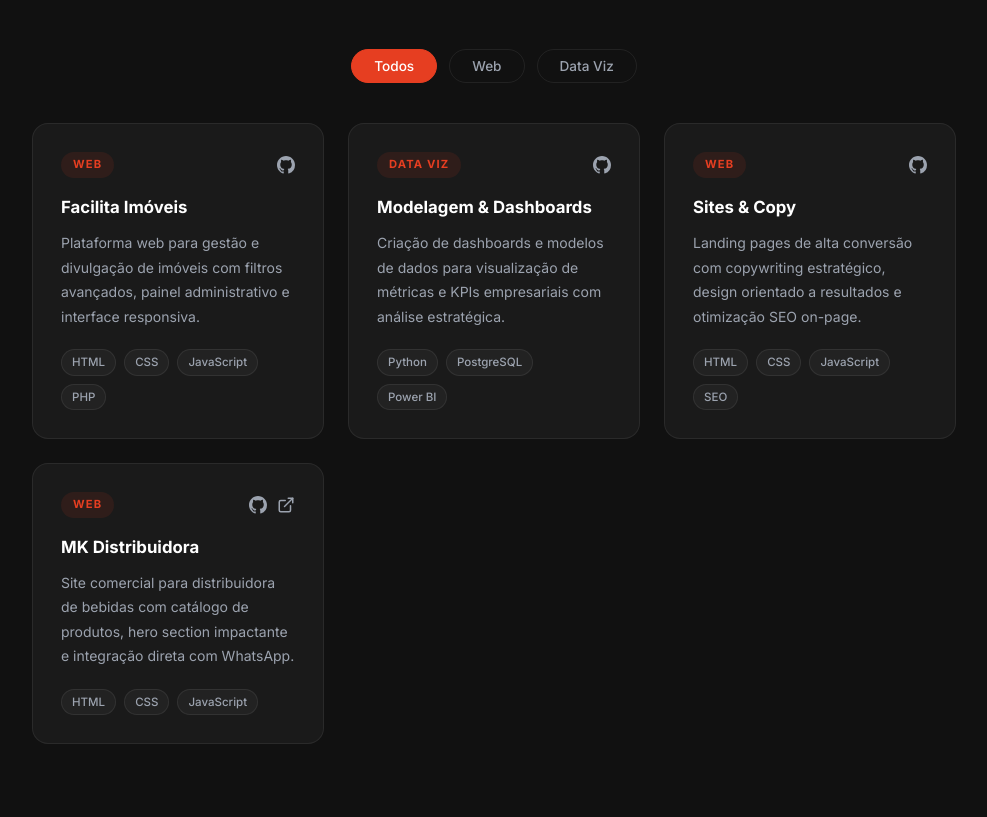
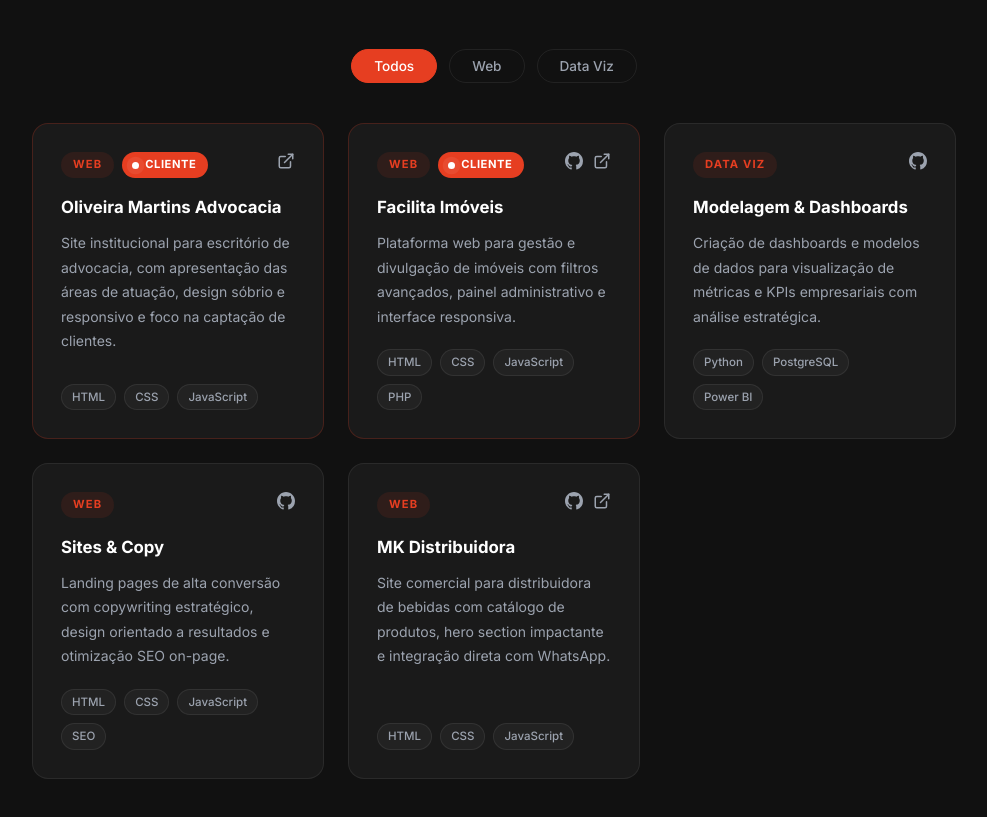
Before and after one commit to phpablo/meu-portfolio, a plain HTML site: page index.html in a window 1280 px wide. Shown: the part 2714-3531 px from the top of the page, without its empty margins (276-1263 px from the left). Drawn offline with Linux system fonts and the light colour scheme.

Commit message:
:sparkles: feat(projetos): add live client projects and redesign cards
- add Oliveira Martins Advocacia card as featured live client project
- add facilita.vc live link to Facilita Imóveis card
- unify all 5 cards on badges + links-group header structure
- add "Cliente" status badge with pulse dot and live-card accent

A seção de projetos passou a destacar trabalhos de cliente em produção:
o card mais recente (Oliveira Martins) abre a grid e o selo "Cliente"
com indicador pulsante sinaliza projetos no ar, dando prova social mais
forte ao portfólio. A estrutura de header foi padronizada entre os cards
para alinhamento visual consistente.

```diff
--- a/assets/css/style.css
+++ b/assets/css/style.css
@@ -650,9 +650,17 @@ strong { font-weight: 700; }
 
 .project-card__header {
   display: flex;
+  align-items: flex-start;
+  justify-content: space-between;
+  gap: 12px;
+  margin-bottom: 16px;
+}
+
+.project-card__badges {
+  display: flex;
+  flex-wrap: wrap;
   align-items: center;
-  justify-content: space-between;
-  margin-bottom: 16px;
+  gap: 8px;
 }
 
 .project-card__badge {
@@ -664,6 +672,49 @@ strong { font-weight: 700; }
   background: rgba(230, 62, 33, 0.1);
   padding: 4px 12px;
   border-radius: 50px;
+}
+
+/* "Cliente / Em produção" highlight badge */
+.project-card__status {
+  display: inline-flex;
+  align-items: center;
+  gap: 6px;
+  font-size: 0.7rem;
+  font-weight: 700;
+  letter-spacing: 0.05em;
+  text-transform: uppercase;
+  color: var(--c-text);
+  background: var(--c-accent);
+  padding: 4px 12px 4px 10px;
+  border-radius: 50px;
+}
+
+.project-card__status-dot {
+  width: 7px;
+  height: 7px;
+  border-radius: 50%;
+  background: #fff;
+  box-shadow: 0 0 0 0 rgba(255, 255, 255, 0.6);
+  animation: status-pulse 2s ease-out infinite;
+}
+
+@keyframes status-pulse {
+  0%   { box-shadow: 0 0 0 0 rgba(255, 255, 255, 0.55); }
+  70%  { box-shadow: 0 0 0 6px rgba(255, 255, 255, 0); }
+  100% { box-shadow: 0 0 0 0 rgba(255, 255, 255, 0); }
+}
+
+@media (prefers-reduced-motion: reduce) {
+  .project-card__status-dot { animation: none; }
+}
+
+/* Subtle accent emphasis for live client projects */
+.project-card--live {
+  border-color: rgba(230, 62, 33, 0.22);
+}
+
+.project-card--live:hover {
+  border-color: var(--c-accent);
 }
 
 .project-card__links-group {
@@ -934,6 +985,8 @@ strong { font-weight: 700; }
 .projects__grid   .reveal:nth-child(4),
 .skills__grid     .reveal:nth-child(4) { transition-delay: 0.3s; }
 
+.projects__grid   .reveal:nth-child(5) { transition-delay: 0.4s; }
+
 
 /* ----------------------------------------------------------
    15. RESPONSIVE
--- a/index.html
+++ b/index.html
@@ -251,12 +251,43 @@
 
         <div class="projects__grid" id="projectsGrid">
 
-          <article class="project-card reveal" data-category="web">
+          <article class="project-card project-card--live reveal" data-category="web">
             <div class="project-card__header">
+              <div class="project-card__badges">
                 <span class="project-card__badge">Web</span>
+                <span class="project-card__status">
+                  <span class="project-card__status-dot" aria-hidden="true"></span>Cliente
+                </span>
+              </div>
+              <div class="project-card__links-group">
+                <a href="https://oliveiramartinsadv.online" target="_blank" rel="noopener noreferrer" aria-label="Abrir site da Oliveira Martins Advocacia" class="project-card__link">
+                  <svg viewBox="0 0 24 24" fill="none" stroke="currentColor" stroke-width="2" stroke-linecap="round" stroke-linejoin="round" aria-hidden="true"><path d="M18 13v6a2 2 0 01-2 2H5a2 2 0 01-2-2V8a2 2 0 012-2h6"/><polyline points="15 3 21 3 21 9"/><line x1="10" y1="14" x2="21" y2="3"/></svg>
+                </a>
+              </div>
+            </div>
+            <h3>Oliveira Martins Advocacia</h3>
+            <p>Site institucional para escritório de advocacia, com apresentação das áreas de atuação, design sóbrio e responsivo e foco na captação de clientes.</p>
+            <div class="project-card__tags">
+              <span>HTML</span><span>CSS</span><span>JavaScript</span>
+            </div>
+          </article>
+
+          <article class="project-card project-card--live reveal" data-category="web">
+            <div class="project-card__header">
+              <div class="project-card__badges">
+                <span class="project-card__badge">Web</span>
+                <span class="project-card__status">
+                  <span class="project-card__status-dot" aria-hidden="true"></span>Cliente
+                </span>
+              </div>
+              <div class="project-card__links-group">
                 <a href="https://github.com/phpablo" target="_blank" rel="noopener noreferrer" aria-label="Ver no GitHub" class="project-card__link">
                   <svg viewBox="0 0 24 24" fill="currentColor" aria-hidden="true"><path d="M12 0C5.37 0 0 5.37 0 12c0 5.31 3.435 9.795 8.205 11.385.6.105.825-.255.825-.57 0-.285-.015-1.23-.015-2.235-3.015.555-3.795-.735-4.035-1.41-.135-.345-.72-1.41-1.23-1.695-.42-.225-1.02-.78-.015-.795.945-.015 1.62.87 1.845 1.23 1.08 1.815 2.805 1.305 3.495.99.105-.78.42-1.305.765-1.605-2.67-.3-5.46-1.335-5.46-5.925 0-1.305.465-2.385 1.23-3.225-.12-.3-.54-1.53.12-3.18 0 0 1.005-.315 3.3 1.23.96-.27 1.98-.405 3-.405s2.04.135 3 .405c2.295-1.56 3.3-1.23 3.3-1.23.66 1.65.24 2.88.12 3.18.765.84 1.23 1.905 1.23 3.225 0 4.605-2.805 5.625-5.475 5.925.435.375.81 1.095.81 2.22 0 1.605-.015 2.895-.015 3.3 0 .315.225.69.825.57A12.02 12.02 0 0024 12c0-6.63-5.37-12-12-12z"/></svg>
                 </a>
+                <a href="https://facilita.vc/" target="_blank" rel="noopener noreferrer" aria-label="Ver projeto ao vivo" class="project-card__link">
+                  <svg viewBox="0 0 24 24" fill="none" stroke="currentColor" stroke-width="2" stroke-linecap="round" stroke-linejoin="round" aria-hidden="true"><path d="M18 13v6a2 2 0 01-2 2H5a2 2 0 01-2-2V8a2 2 0 012-2h6"/><polyline points="15 3 21 3 21 9"/><line x1="10" y1="14" x2="21" y2="3"/></svg>
+                </a>
+              </div>
             </div>
             <h3>Facilita Imóveis</h3>
             <p>Plataforma web para gestão e divulgação de imóveis com filtros avançados, painel administrativo e interface responsiva.</p>
@@ -267,10 +298,14 @@
 
           <article class="project-card reveal" data-category="dataviz">
             <div class="project-card__header">
+              <div class="project-card__badges">
                 <span class="project-card__badge">Data Viz</span>
+              </div>
+              <div class="project-card__links-group">
                 <a href="https://github.com/phpablo" target="_blank" rel="noopener noreferrer" aria-label="Ver no GitHub" class="project-card__link">
                   <svg viewBox="0 0 24 24" fill="currentColor" aria-hidden="true"><path d="M12 0C5.37 0 0 5.37 0 12c0 5.31 3.435 9.795 8.205 11.385.6.105.825-.255.825-.57 0-.285-.015-1.23-.015-2.235-3.015.555-3.795-.735-4.035-1.41-.135-.345-.72-1.41-1.23-1.695-.42-.225-1.02-.78-.015-.795.945-.015 1.62.87 1.845 1.23 1.08 1.815 2.805 1.305 3.495.99.105-.78.42-1.305.765-1.605-2.67-.3-5.46-1.335-5.46-5.925 0-1.305.465-2.385 1.23-3.225-.12-.3-.54-1.53.12-3.18 0 0 1.005-.315 3.3 1.23.96-.27 1.98-.405 3-.405s2.04.135 3 .405c2.295-1.56 3.3-1.23 3.3-1.23.66 1.65.24 2.88.12 3.18.765.84 1.23 1.905 1.23 3.225 0 4.605-2.805 5.625-5.475 5.925.435.375.81 1.095.81 2.22 0 1.605-.015 2.895-.015 3.3 0 .315.225.69.825.57A12.02 12.02 0 0024 12c0-6.63-5.37-12-12-12z"/></svg>
                 </a>
+              </div>
             </div>
             <h3>Modelagem &amp; Dashboards</h3>
             <p>Criação de dashboards e modelos de dados para visualização de métricas e KPIs empresariais com análise estratégica.</p>
@@ -281,10 +316,14 @@
 
           <article class="project-card reveal" data-category="web">
             <div class="project-card__header">
+              <div class="project-card__badges">
                 <span class="project-card__badge">Web</span>
+              </div>
+              <div class="project-card__links-group">
                 <a href="https://github.com/phpablo" target="_blank" rel="noopener noreferrer" aria-label="Ver no GitHub" class="project-card__link">
                   <svg viewBox="0 0 24 24" fill="currentColor" aria-hidden="true"><path d="M12 0C5.37 0 0 5.37 0 12c0 5.31 3.435 9.795 8.205 11.385.6.105.825-.255.825-.57 0-.285-.015-1.23-.015-2.235-3.015.555-3.795-.735-4.035-1.41-.135-.345-.72-1.41-1.23-1.695-.42-.225-1.02-.78-.015-.795.945-.015 1.62.87 1.845 1.23 1.08 1.815 2.805 1.305 3.495.99.105-.78.42-1.305.765-1.605-2.67-.3-5.46-1.335-5.46-5.925 0-1.305.465-2.385 1.23-3.225-.12-.3-.54-1.53.12-3.18 0 0 1.005-.315 3.3 1.23.96-.27 1.98-.405 3-.405s2.04.135 3 .405c2.295-1.56 3.3-1.23 3.3-1.23.66 1.65.24 2.88.12 3.18.765.84 1.23 1.905 1.23 3.225 0 4.605-2.805 5.625-5.475 5.925.435.375.81 1.095.81 2.22 0 1.605-.015 2.895-.015 3.3 0 .315.225.69.825.57A12.02 12.02 0 0024 12c0-6.63-5.37-12-12-12z"/></svg>
                 </a>
+              </div>
             </div>
             <h3>Sites &amp; Copy</h3>
             <p>Landing pages de alta conversão com copywriting estratégico, design orientado a resultados e otimização SEO on-page.</p>
@@ -295,7 +334,9 @@
 
           <article class="project-card reveal" data-category="web">
             <div class="project-card__header">
+              <div class="project-card__badges">
                 <span class="project-card__badge">Web</span>
+              </div>
               <div class="project-card__links-group">
                 <a href="https://github.com/phpablo/mk_distribuidora" target="_blank" rel="noopener noreferrer" aria-label="Ver no GitHub" class="project-card__link">
                   <svg viewBox="0 0 24 24" fill="currentColor" aria-hidden="true"><path d="M12 0C5.37 0 0 5.37 0 12c0 5.31 3.435 9.795 8.205 11.385.6.105.825-.255.825-.57 0-.285-.015-1.23-.015-2.235-3.015.555-3.795-.735-4.035-1.41-.135-.345-.72-1.41-1.23-1.695-.42-.225-1.02-.78-.015-.795.945-.015 1.62.87 1.845 1.23 1.08 1.815 2.805 1.305 3.495.99.105-.78.42-1.305.765-1.605-2.67-.3-5.46-1.335-5.46-5.925 0-1.305.465-2.385 1.23-3.225-.12-.3-.54-1.53.12-3.18 0 0 1.005-.315 3.3 1.23.96-.27 1.98-.405 3-.405s2.04.135 3 .405c2.295-1.56 3.3-1.23 3.3-1.23.66 1.65.24 2.88.12 3.18.765.84 1.23 1.905 1.23 3.225 0 4.605-2.805 5.625-5.475 5.925.435.375.81 1.095.81 2.22 0 1.605-.015 2.895-.015 3.3 0 .315.225.69.825.57A12.02 12.02 0 0024 12c0-6.63-5.37-12-12-12z"/></svg>
```
Lines whose indentation alone changed are shown as unchanged.
